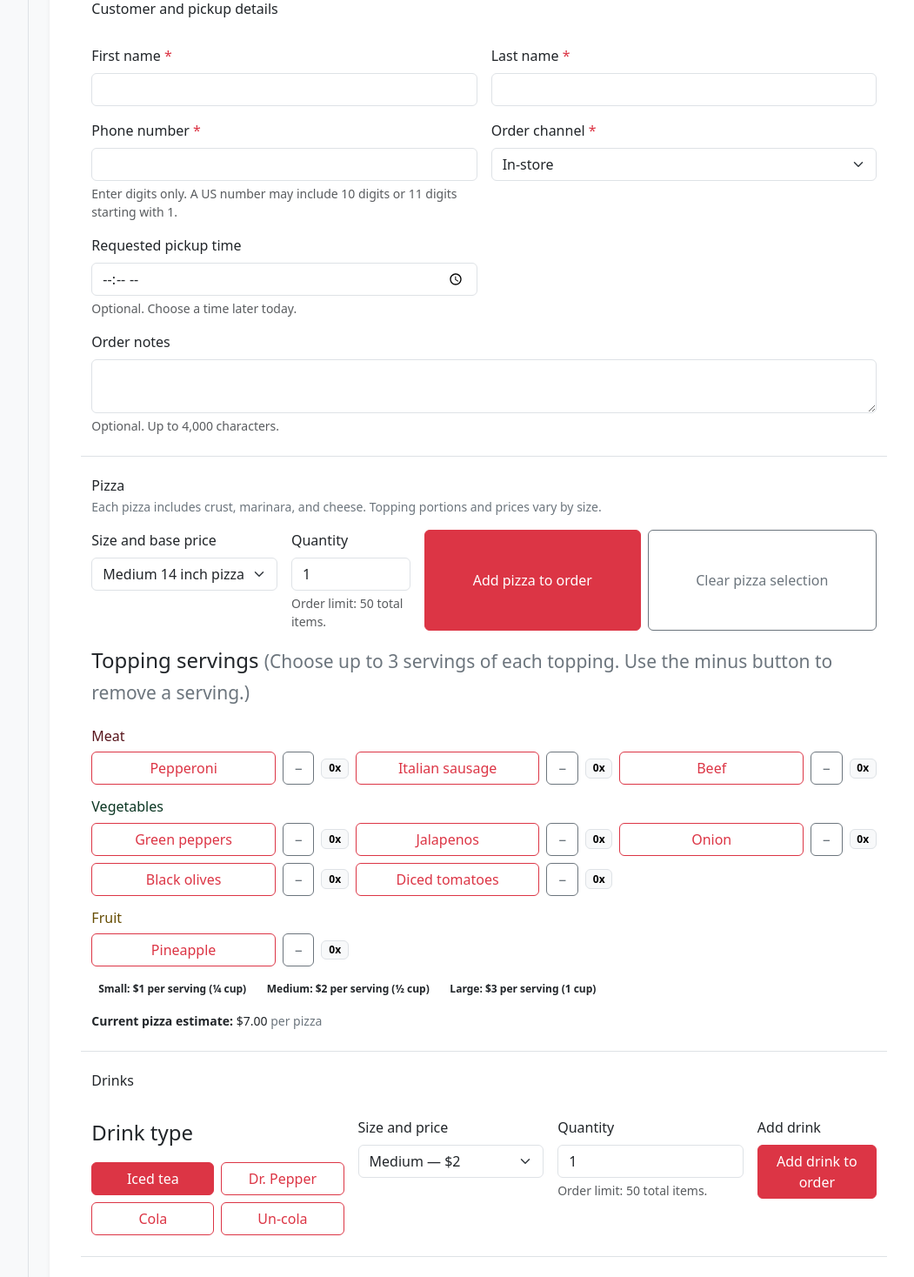
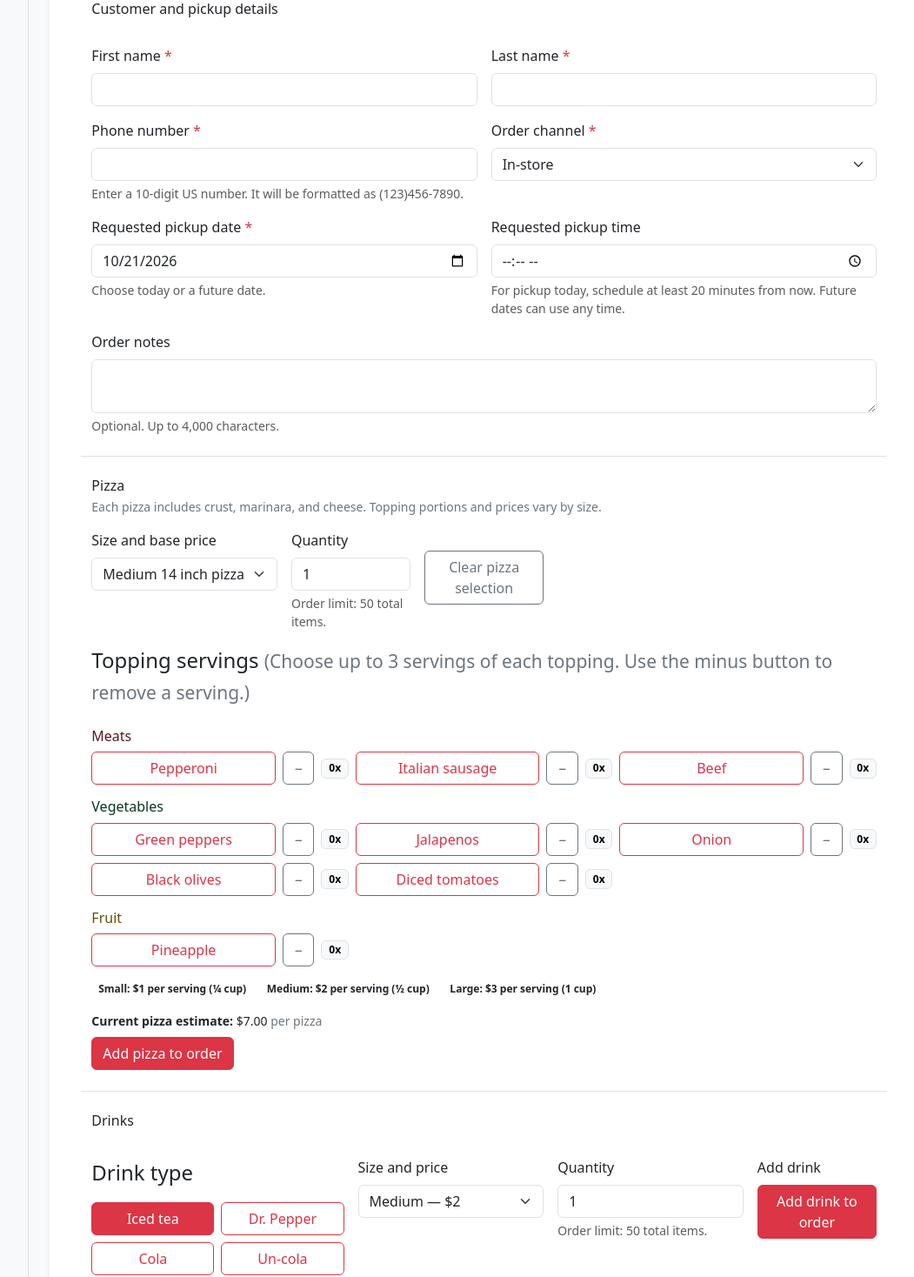
Before and after one commit to PeneguyG/luigi-pizzeria-mini-capstone, a Flask app: template templates/employee-dashboard.html in a window 1280 px wide. Shown: the part 365-1833 px from the top of the page at 87% size, without its empty margins (188-1239 px from the left). Run offline with Flask 3, Linux system fonts and the light colour scheme; the template is opened without the code that fills it, so the values that code supplies are empty.

Commit message:
Edits to time and buttons on employee dash

```diff
--- a/database/customer_portal.sql
+++ b/database/customer_portal.sql
@@ -68,6 +68,8 @@ CREATE TABLE IF NOT EXISTS orders (
   source ENUM('Employee POS', 'Customer portal') NOT NULL DEFAULT 'Employee POS',
 
   channel VARCHAR(40) NOT NULL,
+
+  pickup_date DATE NULL,
 
   pickup_time TIME NULL,
 
--- a/database/schema.sql
+++ b/database/schema.sql
@@ -23,6 +23,7 @@ CREATE TABLE IF NOT EXISTS orders (
   customer_id BIGINT UNSIGNED NOT NULL,
   source ENUM('Employee POS', 'Customer portal') NOT NULL DEFAULT 'Employee POS',
   channel VARCHAR(40) NOT NULL,
+  pickup_date DATE NULL,
   pickup_time TIME NULL,
   status ENUM('Confirmed', 'In-Progress', 'Ready', 'Overdue', 'Completed')
     NOT NULL DEFAULT 'Confirmed',
--- a/static/js/employee-dashboard.js
+++ b/static/js/employee-dashboard.js
@@ -103,30 +103,59 @@
       updatePizzaPreview();
     }
 
-    function getMinimumPickupTime() {
-      const today = new Date();
-      const nextMinute = new Date();
-      nextMinute.setSeconds(0, 0);
-      nextMinute.setMinutes(nextMinute.getMinutes() + 1);
-      if (nextMinute.getDate() !== today.getDate() || nextMinute.getMonth() !== today.getMonth() || nextMinute.getFullYear() !== today.getFullYear()) {
-        return null;
-      }
-      return String(nextMinute.getHours()).padStart(2, '0') + ':' + String(nextMinute.getMinutes()).padStart(2, '0');
+    function localDateInputValue(date) {
+      return date.getFullYear() + '-' + String(date.getMonth() + 1).padStart(2, '0') + '-' + String(date.getDate()).padStart(2, '0');
+    }
+
+    function localTimeInputValue(date) {
+      return String(date.getHours()).padStart(2, '0') + ':' + String(date.getMinutes()).padStart(2, '0');
+    }
+
+    function updatePickupDateMinimum() {
+      const dateInput = document.getElementById('pickup-date');
+      const today = localDateInputValue(new Date());
+      dateInput.min = today;
+      if (!dateInput.value) dateInput.value = today;
+      return today;
     }
 
     function updatePickupTimeValidity() {
-      const input = document.getElementById('pickup-time');
-      const error = document.getElementById('pickup-time-error');
-      const minimum = getMinimumPickupTime();
-      if (minimum) input.min = minimum;
-      else input.removeAttribute('min');
-      const invalidPastTime = Boolean(input.value) && (!minimum || input.value < minimum);
-      input.setCustomValidity(invalidPastTime ? 'Pickup time must be later than the current time today.' : '');
-      error.textContent = minimum
-        ? 'Pickup time must be later than the current time today.'
-        : 'There are no later pickup times available today.';
-      error.hidden = !invalidPastTime;
-      return !invalidPastTime;
+      const dateInput = document.getElementById('pickup-date');
+      const timeInput = document.getElementById('pickup-time');
+      const dateError = document.getElementById('pickup-date-error');
+      const timeError = document.getElementById('pickup-time-error');
+      const today = updatePickupDateMinimum();
+      const selectedDate = dateInput.value;
+      const invalidPastDate = Boolean(selectedDate) && selectedDate < today;
+      dateInput.setCustomValidity(invalidPastDate ? 'Choose today or a future pickup date.' : '');
+      dateInput.classList.toggle('is-invalid', !dateInput.validity.valid);
+      dateError.textContent = invalidPastDate ? 'Past pickup dates are not allowed.' : 'Choose a pickup date.';
+
+      timeInput.removeAttribute('min');
+      let invalidTime = false;
+      if (timeInput.value && selectedDate === today) {
+        const minimum = new Date(Date.now() + 20 * 60 * 1000);
+        if (minimum.getSeconds() > 0 || minimum.getMilliseconds() > 0) minimum.setMinutes(minimum.getMinutes() + 1);
+        minimum.setSeconds(0, 0);
+        const minimumDate = localDateInputValue(minimum);
+        if (minimumDate !== today) {
+          invalidTime = true;
+          timeError.textContent = 'There is not enough time remaining today. Choose a future pickup date.';
+        } else {
+          const minimumTime = localTimeInputValue(minimum);
+          timeInput.min = minimumTime;
+          const selectedTimeParts = timeInput.value.split(':').map(Number);
+          const selectedSeconds = selectedTimeParts[0] * 3600 + selectedTimeParts[1] * 60 + (selectedTimeParts[2] || 0);
+          const minimumSeconds = minimum.getHours() * 3600 + minimum.getMinutes() * 60;
+          invalidTime = selectedSeconds < minimumSeconds;
+          timeError.textContent = 'For pickup today, choose a time at least 20 minutes from now (' + minimumTime.slice(0, 5) + ' or later).';
+        }
+      } else {
+        timeError.textContent = 'For today, choose a pickup time at least 20 minutes from now.';
+      }
+      timeInput.setCustomValidity(invalidTime ? timeError.textContent : '');
+      timeInput.classList.toggle('is-invalid', invalidTime);
+      return dateInput.validity.valid && timeInput.validity.valid;
     }
 
     const customerPhoneInput = document.getElementById('customer-phone');
@@ -137,6 +166,7 @@
       customerLastNameInput,
       customerPhoneInput,
       document.getElementById('order-channel'),
+      document.getElementById('pickup-date'),
       document.getElementById('pickup-time')
     ];
 
@@ -147,20 +177,34 @@
     }
 
     function validateCustomerPhone() {
-      const phone = customerPhoneInput.value.trim();
+      const phone = normalizeCustomerPhone(customerPhoneInput.value);
       const phoneError = document.getElementById('customer-phone-error');
-      const validDigitCount = /^\d{10}$/.test(phone) || /^1\d{10}$/.test(phone);
+      const validDigitCount = /^\d{10}$/.test(phone);
       customerPhoneInput.setCustomValidity(phone && !validDigitCount
-        ? 'Enter 10 digits, or 11 digits starting with 1.' : '');
-      phoneError.textContent = phone ? 'Enter 10 digits, or 11 digits starting with 1.' : 'Enter the customer\'s phone number.';
+        ? 'Enter a valid 10-digit US phone number.' : '');
+      phoneError.textContent = phone ? 'Enter a valid 10-digit US phone number.' : 'Enter the customer\'s phone number.';
       return customerPhoneInput.validity.valid;
+    }
+
+    function normalizeCustomerPhone(value) {
+      let digits = String(value || '').replace(/\D/g, '').slice(0, 11);
+      if (digits.length === 11 && digits.startsWith('1')) digits = digits.slice(1);
+      return digits;
+    }
+
+    function maskCustomerPhone(value) {
+      const digits = normalizeCustomerPhone(value).slice(0, 10);
+      if (!digits) return '';
+      if (digits.length <= 3) return '(' + digits;
+      if (digits.length <= 6) return '(' + digits.slice(0, 3) + ')' + digits.slice(3);
+      return '(' + digits.slice(0, 3) + ')' + digits.slice(3, 6) + '-' + digits.slice(6);
     }
 
     function formatPhoneNumber(value) {
       const digits = String(value || '').replace(/\D/g, '');
       const localDigits = digits.length === 11 && digits.startsWith('1') ? digits.slice(1) : digits;
       if (localDigits.length !== 10) return value || 'Not provided';
-      return '(' + localDigits.slice(0, 3) + ') ' + localDigits.slice(3, 6) + '-' + localDigits.slice(6);
+      return '(' + localDigits.slice(0, 3) + ')' + localDigits.slice(3, 6) + '-' + localDigits.slice(6);
     }
 
     function getSelectedDrink() {
@@ -392,6 +436,11 @@
       return (order.items || []).reduce(function (sum, item) { return sum + item.unitPrice * item.quantity; }, 0);
     }
 
+    function formatPickupSchedule(order) {
+      return [order.pickupDate, order.pickupTime].filter(Boolean).join(' ')
+        || (order.pickupTime ? order.pickupTime : 'Not specified');
+    }
+
     function formatOrderItems(items) {
       return (items || []).map(function (item) {
         const toppingSummary = item.type === 'Pizza'
@@ -435,7 +484,7 @@
         '<p class="mb-1"><strong>' + escapeHTML(order.customerName) + '</strong></p><p class="small mb-2"><span class="fw-semibold">Items:</span></p>' +
         '<ul class="small mb-2">' + formatOrderItems(order.items) + '</ul>' +
         '<p class="small mb-2"><span class="fw-semibold">Order total:</span> ' + formatMoney(getOrderTotal(order)) + taxDetails +
-        ' <span class="text-secondary">· Pickup ' + escapeHTML(order.pickupTime || 'Not specified') + '</span></p>' +
+        ' <span class="text-secondary">· Pickup ' + escapeHTML(formatPickupSchedule(order)) + '</span></p>' +
         '<button class="btn btn-sm btn-link link-danger px-0 py-1" type="button" data-details-button="' + id +
         '" aria-label="Show details for order ' + id + '" aria-expanded="false" aria-controls="' + detailsId + '">Show order details</button>' +
         '<div id="' + detailsId + '" class="row g-2 small mt-1" hidden>' + details + '</div></div>' +
@@ -513,12 +562,12 @@
       }
     }
 
-    function pickupTimeHasPassed(pickupTime, now) {
-      const match = /^([01][0-9]|2[0-3]):([0-5][0-9])$/.exec(String(pickupTime || ''));
+    function pickupTimeHasPassed(pickupDate, pickupTime, now) {
+      const match = /^([01][0-9]|2[0-3]):([0-5][0-9])(?::([0-5][0-9]))?$/.exec(String(pickupTime || ''));
       if (!match) return false;
-      const pickupSeconds = Number(match[1]) * 3600 + Number(match[2]) * 60;
-      const currentSeconds = now.getHours() * 3600 + now.getMinutes() * 60 + now.getSeconds() + now.getMilliseconds() / 1000;
-      return currentSeconds > pickupSeconds;
+      const date = pickupDate || localDateInputValue(now);
+      const scheduled = new Date(date + 'T' + String(pickupTime));
+      return !Number.isNaN(scheduled.getTime()) && now > scheduled;
     }
 
     function updateOrderStatusInUi(order, preserveFocusedSelection) {
@@ -547,7 +596,7 @@
         if (refreshFromApi) synchronizeActiveOrders(await listOrders());
         const now = new Date();
         const candidates = activeOrders.filter(function (order) {
-          return order.status !== 'Completed' && order.status !== 'Overdue' && pickupTimeHasPassed(order.pickupTime, now);
+          return order.status !== 'Completed' && order.status !== 'Overdue' && pickupTimeHasPassed(order.pickupDate, order.pickupTime, now);
         });
 
         for (const order of candidates) {
@@ -1028,7 +1077,7 @@
         heading.textContent = 'Order #' + order.id + ' · ' + order.status;
         const meta = document.createElement('p');
         meta.className = 'small text-secondary mb-2';
-        meta.textContent = [order.createdAt, order.channel, order.pickupTime ? 'Pickup ' + order.pickupTime : ''].filter(Boolean).join(' · ');
+        meta.textContent = [order.createdAt, order.channel, order.pickupDate || order.pickupTime ? 'Pickup ' + formatPickupSchedule(order) : ''].filter(Boolean).join(' · ');
         const lines = document.createElement('ul');
         lines.className = 'small mb-2';
         (order.items || []).forEach(function (line) {
@@ -1232,13 +1281,15 @@
         updatePizzaPreview();
       });
     });
+    document.getElementById('pickup-date').addEventListener('input', updatePickupTimeValidity);
+    document.getElementById('pickup-date').addEventListener('change', updatePickupTimeValidity);
     document.getElementById('pickup-time').addEventListener('input', updatePickupTimeValidity);
     document.getElementById('pickup-time').addEventListener('change', updatePickupTimeValidity);
     posForm.addEventListener('input', function (event) {
       if (event.target === customerFirstNameInput || event.target === customerLastNameInput) validateCustomerNames();
       if (event.target === customerPhoneInput) {
-        const digitsOnly = customerPhoneInput.value.replace(/\D/g, '').slice(0, 11);
-        if (customerPhoneInput.value !== digitsOnly) customerPhoneInput.value = digitsOnly;
+        const maskedPhone = maskCustomerPhone(customerPhoneInput.value);
+        if (customerPhoneInput.value !== maskedPhone) customerPhoneInput.value = maskedPhone;
         validateCustomerPhone();
       }
       if (posForm.classList.contains('was-validated') && orderValidationFields.includes(event.target)) {
@@ -1248,8 +1299,8 @@
     posForm.addEventListener('change', function (event) {
       if (event.target === customerFirstNameInput || event.target === customerLastNameInput) validateCustomerNames();
       if (event.target === customerPhoneInput) {
-        const digitsOnly = customerPhoneInput.value.replace(/\D/g, '').slice(0, 11);
-        if (customerPhoneInput.value !== digitsOnly) customerPhoneInput.value = digitsOnly;
+        const maskedPhone = maskCustomerPhone(customerPhoneInput.value);
+        if (customerPhoneInput.value !== maskedPhone) customerPhoneInput.value = maskedPhone;
         validateCustomerPhone();
       }
       if (posForm.classList.contains('was-validated') && orderValidationFields.includes(event.target)) {
@@ -1326,8 +1377,9 @@
       const orderInput = {
         customerFirstName: String(data.get('customerFirstName')).trim(),
         customerLastName: String(data.get('customerLastName')).trim(),
-        customerPhone: String(data.get('customerPhone')).trim(),
+        customerPhone: normalizeCustomerPhone(data.get('customerPhone')),
         channel: String(data.get('channel')),
+        pickupDate: String(data.get('pickupDate') || ''),
         pickupTime: String(data.get('pickupTime') || ''),
         items: cartItems.map(function (item) {
           return {
--- a/templates/employee-dashboard.html
+++ b/templates/employee-dashboard.html
@@ -76,8 +76,8 @@
                   </div>
                   <div class="col-12 col-md-6">
                     <label class="form-label" for="customer-phone">Phone number <span aria-hidden="true" class="text-danger">*</span></label>
-                    <input class="form-control" id="customer-phone" name="customerPhone" type="tel" inputmode="numeric" autocomplete="tel" required maxlength="11" pattern="[0-9]{10,11}" aria-label="Customer phone number, required. Enter 10 digits or 11 digits starting with 1." aria-describedby="customer-phone-help customer-phone-error">
-                    <div id="customer-phone-help" class="form-text">Enter digits only. A US number may include 10 digits or 11 digits starting with 1.</div>
+                    <input class="form-control" id="customer-phone" name="customerPhone" type="tel" inputmode="numeric" autocomplete="tel" required maxlength="13" aria-label="Customer phone number, required. Enter a 10-digit US phone number." aria-describedby="customer-phone-help customer-phone-error">
+                    <div id="customer-phone-help" class="form-text">Enter a 10-digit US number. It will be formatted as (123)456-7890.</div>
                     <div id="customer-phone-error" class="invalid-feedback">Enter 10 digits, or 11 digits starting with 1.</div>
                   </div>
                   <div class="col-12 col-md-6">
@@ -86,10 +86,16 @@
                     <div id="order-channel-error" class="invalid-feedback">Choose an order channel.</div>
                   </div>
                   <div class="col-12 col-md-6">
+                    <label class="form-label" for="pickup-date">Requested pickup date <span aria-hidden="true" class="text-danger">*</span></label>
+                    <input class="form-control" id="pickup-date" name="pickupDate" type="date" required aria-describedby="pickup-date-help pickup-date-error">
+                    <div id="pickup-date-help" class="form-text">Choose today or a future date.</div>
+                    <div id="pickup-date-error" class="invalid-feedback" role="alert">Choose today or a future pickup date.</div>
+                  </div>
+                  <div class="col-12 col-md-6">
                     <label class="form-label" for="pickup-time">Requested pickup time</label>
-                    <input class="form-control" id="pickup-time" name="pickupTime" type="time" aria-describedby="pickup-time-help pickup-time-error" aria-label="Requested pickup time, optional">
-                    <div id="pickup-time-help" class="form-text">Optional. Choose a time later today.</div>
-                    <p id="pickup-time-error" class="small text-danger mt-1 mb-0" role="alert" hidden>Pickup time must be later than the current time.</p>
+                    <input class="form-control" id="pickup-time" name="pickupTime" type="time" step="60" aria-describedby="pickup-time-help pickup-time-error" aria-label="Requested pickup time, optional">
+                    <div id="pickup-time-help" class="form-text">For pickup today, schedule at least 20 minutes from now. Future dates can use any time.</div>
+                    <div id="pickup-time-error" class="invalid-feedback" role="alert">For today, choose a pickup time at least 20 minutes from now.</div>
                   </div>
                   <div class="col-12">
                     <label class="form-label" for="order-notes">Order notes</label>
@@ -115,16 +121,15 @@
                     <div id="pizza-quantity-help" class="form-text">Order limit: 50 total items.</div>
                     <div id="pizza-quantity-error" class="invalid-feedback">Enter a whole number from 1 to 50.</div>
                   </div>
-                  <div class="col-12 col-lg-7 d-flex flex-column flex-sm-row align-items-stretch gap-2">
-                    <button class="btn btn-danger flex-fill" id="add-pizza" type="button" aria-label="Add 1 medium pizza to order" aria-controls="cart-items">Add pizza to order</button>
-                    <button class="btn btn-outline-secondary flex-fill" id="clear-pizza-selection" type="button" aria-controls="pizza-size pizza-quantity pizza-toppings">Clear pizza selection</button>
+                  <div class="col-6 col-sm-3 col-lg-2 d-flex align-items-start pt-4">
+                    <button class="btn btn-outline-secondary" id="clear-pizza-selection" type="button" aria-controls="pizza-size pizza-quantity pizza-toppings">Clear pizza selection</button>
                   </div>
                   <div class="col-12">
                     <fieldset id="pizza-toppings">
                       <legend class="form-label mb-2">Topping servings <span class="small text-secondary fw-normal">(Choose up to 3 servings of each topping. Use the minus button to remove a serving.)</span></legend>
                       <div class="row g-3">
                         <div class="col-12">
-                          <h4 class="h6 text-danger-emphasis">Meat</h4>
+                          <h4 class="h6 text-danger-emphasis">Meats</h4>
                           <div class="row row-cols-1 row-cols-sm-2 row-cols-lg-3 g-2">
                             <div class="col"><div class="d-flex align-items-center gap-2"><button class="btn btn-outline-danger flex-grow-1 topping-increment" id="topping-pepperoni" type="button" data-topping="Pepperoni" aria-label="Add one serving of Pepperoni" aria-controls="topping-pepperoni-count">Pepperoni</button><button class="btn btn-outline-secondary topping-decrement" type="button" data-topping="Pepperoni" aria-label="Remove one serving of Pepperoni" aria-disabled="true">−</button><span id="topping-pepperoni-count" class="badge text-bg-light border topping-count" role="status" aria-live="polite" aria-atomic="true"><span aria-hidden="true">0x</span><span class="visually-hidden">0 servings</span></span></div></div>
                             <div class="col"><div class="d-flex align-items-center gap-2"><button class="btn btn-outline-danger flex-grow-1 topping-increment" id="topping-sausage" type="button" data-topping="Italian sausage" aria-label="Add one serving of Italian sausage" aria-controls="topping-sausage-count">Italian sausage</button><button class="btn btn-outline-secondary topping-decrement" type="button" data-topping="Italian sausage" aria-label="Remove one serving of Italian sausage" aria-disabled="true">−</button><span id="topping-sausage-count" class="badge text-bg-light border topping-count" role="status" aria-live="polite" aria-atomic="true"><span aria-hidden="true">0x</span><span class="visually-hidden">0 servings</span></span></div></div>
@@ -155,7 +160,10 @@
                       <span class="badge rounded-pill text-dark">Large: $3 per serving (1 cup)</span>
                     </div>
                   </div>
-                  <div class="col-12"><p class="small mb-0"><span class="fw-semibold">Current pizza estimate:</span> <span id="pizza-estimate">$7.00</span> <span class="text-secondary">per pizza</span></p></div>
+                  <div class="col-12">
+                    <p class="small mb-2"><span class="fw-semibold">Current pizza estimate:</span> <span id="pizza-estimate">$7.00</span> <span class="text-secondary">per pizza</span></p>
+                    <button class="btn btn-danger" id="add-pizza" type="button" aria-label="Add 1 medium pizza to order" aria-controls="cart-items">Add pizza to order</button>
+                  </div>
                 </div>
               </fieldset>
 
@@ -385,6 +393,6 @@
 
   <footer class="container pb-4"><p class="small text-secondary mb-0">Employee order management</p></footer>
 
-  <script src="{{ url_for('static', filename='js/employee-dashboard.js') }}?v=20261021-2" defer></script>
+  <script src="{{ url_for('static', filename='js/employee-dashboard.js') }}?v=20261021-4" defer></script>
 </body>
 </html>
```
Also changed, not shown: backend/customer_portal_app.py (+99 -71 lines), database/migrations/20261021_add_pickup_date.sql (added).
